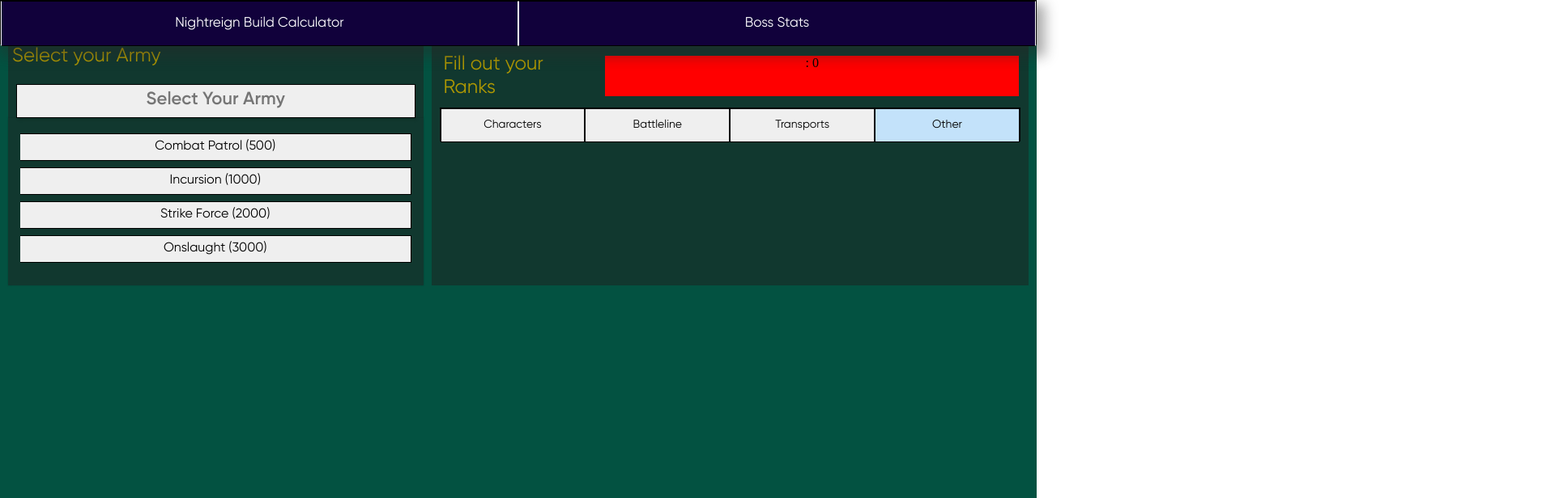
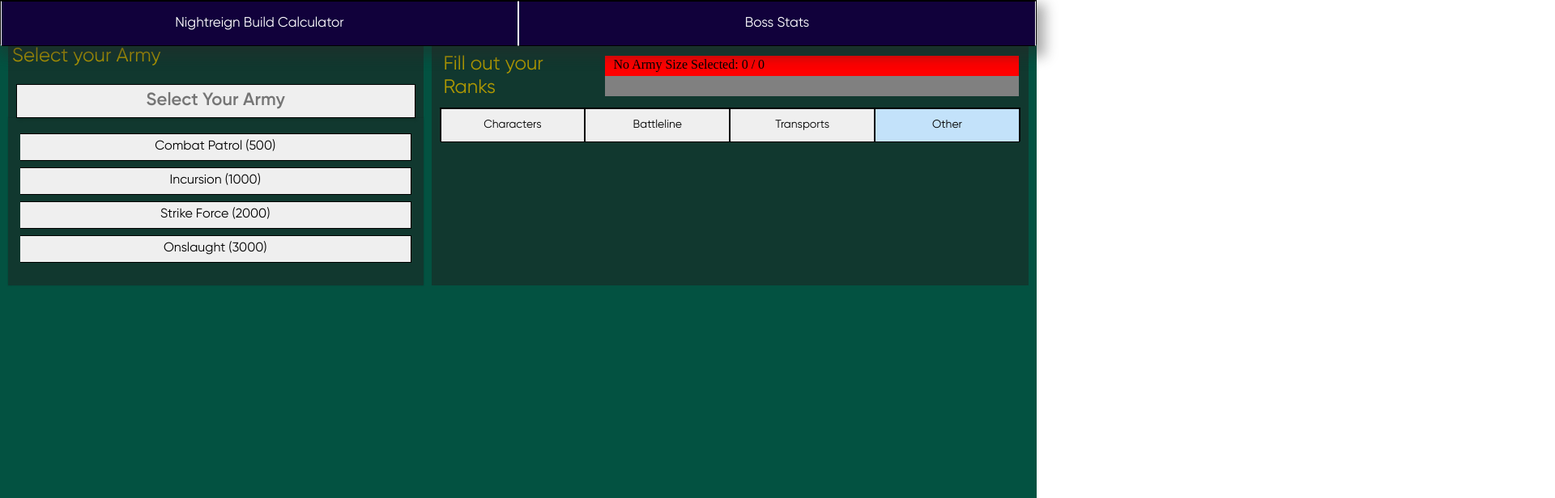
Before and after one commit to NLanese/the-codex, a Next.js app: page /showcases/projects/warhammer in a window 1280 px wide. Shown: the top 616 px of the page at 81% size, 1920 px wide, since content can reach past the window. Built offline with nearby package versions, Linux system fonts and the light colour scheme.

Commit message:
UI fixes

```diff
--- a/OstrichComponents/Dropdown/OstrichDropDown.js
+++ b/OstrichComponents/Dropdown/OstrichDropDown.js
@@ -405,7 +405,7 @@ export const OstrichDropDown = ({
     function handleMouseEnter(){
         if (openOnHover){
             if (drawers.length > 0){
-                setIsOpen(!isOpen)
+                setIsOpen(true)
             }
         }
         else{
--- a/OstrichComponents/Forms/FormMultipleChoice.js
+++ b/OstrichComponents/Forms/FormMultipleChoice.js
@@ -394,12 +394,13 @@ export const FormMultipleChoice = ({
 
                 // Tabs Template
                 if (fieldObj?.template === "tabs"){
+                    console.log(value)
                    return(
                         <TabItem
                             title={typeof opt === "object" ? opt.tag : opt}
                             tabObj={opt}
                             index={index}
-                            isActive={typeof opt === "object" ? (value.includes(opt.tag)) : value.includes(opt)}
+                            isActive={typeof opt === "object" ? (value?.includes(opt.tag) || value?.includes(opt.value)) : value.includes(opt)}
                             showsHover={true}
                             onPress={handleInput}
                             style={tabStyle ? tabStyle : null}
--- a/pages/showcases/projects/warhammer.js
+++ b/pages/showcases/projects/warhammer.js
@@ -15,6 +15,7 @@ import { FormMultipleChoice } from "../../../OstrichComponents/Forms/FormMultipl
 import { OstrichDropDown } from "../../../OstrichComponents/Dropdown/OstrichDropDown";
 import determineDetachment from "../../../constants/projects/warhammer/detachments/determineDetachment";
 import { OstrichTabBar } from "../../../OstrichComponents/Tabs/OstrichTabBar";
+import { validate } from "graphql";
 
 export default function NightreignBuildMaker() {
 ////////////
@@ -70,6 +71,7 @@ function determineArmySizeName(armySize){
     else if (armySize === 3000){
         return "Onslaught"
     }
+    else return "No Army Size Selected"
 }
 
 ///////////////
@@ -78,11 +80,19 @@ function determineArmySizeName(armySize){
 
 function renderBar(title, value, max, color){
     console.log(title, value, max, color)
+    if (max === 0){
+        color = "grey"
+    }
     return(
         <div style={{display: 'flex', flex: 1, flexDirection: 'row', gap: 10, padding: 2, }}>
                 <div style={{flex: 9, backgroundColor: "grey", marginTop: 2, marginBottom: 2}}>
-                    <div style={{backgroundColor: color, height: '100%', width: `${(value / max)}%`, display: "flex", justifyContent: 'center'}} >
-                        {title}: {value}
+                    <div style={{
+                        backgroundColor: color, height: 25,
+                        width: `${(value / max) * 100}%`, maxWidth: '100%',
+                    }}>
+                        <p style={{padding: 0, paddingLeft: 10, paddingTop: 2, margin: 0, overflow: "visible", width: '1000%', textWrap: "overflow", whiteSpace: 'nowrap', overflow: 'visible', flexShrink: 0}}>
+                            {title}: {value} / {!!max ? max : 0}
+                        </p>
                     </div>
                 </div>
             </div>
@@ -93,7 +103,7 @@ function renderSelectArmy(){
     return(
         <OstrichDropDown
         boxStyle={{zIndex: 1000}} openOnHover={true}
-        titleStyle={{height: '100%', marginTop: 4, fontSize: 22}}
+        titleStyle={{height: '70%', marginTop: 5, fontSize: 22}}
         isInput={true} rounded={false} titleChanges={true}
         placeholder={"Select Your Army"}
         drawers={[
@@ -106,7 +116,7 @@ function renderSelectArmy(){
     )
 }
 
-function renderArmySize(){
+function renderArmySize(armySize){
     return(
         <FormMultipleChoice
             titleStyle={{fontSize: 20}}
@@ -121,6 +131,7 @@ function renderArmySize(){
                 id: "2",
                 type: "MC",
                 template: "tabs",
+                value: armySizeNum,
                 options: [
                     {tag: "Combat Patrol (500)", value: 500},
                     {tag: "Incursion (1000)", value: 1000},
@@ -141,7 +152,7 @@ function renderBasics(){
             <div style={{marginLeft: 10, marginRight: 10, marginTop: 20}}>
                 {renderSelectArmy()}
             </div>
-            {renderArmySize()}
+            {renderArmySize(armySize)}
         </div>
     )
 }
@@ -195,11 +206,23 @@ function renderMAIN_DESKTOP(armyType, armySize, pts){
                     </div>
                 </div>
                 <OstrichTabBar
+                openOnHover={true}
                 tabs={["Characters", "Battleline", "Transports", "Other"]}
                 />
             </div>
         </div>
     )
+}
+
+/////////////////////
+// Mini Components //
+/////////////////////
+
+function UnitCard({
+    canAfford,
+    unitObject
+}){
+
 }
 
 /////////////////
```
